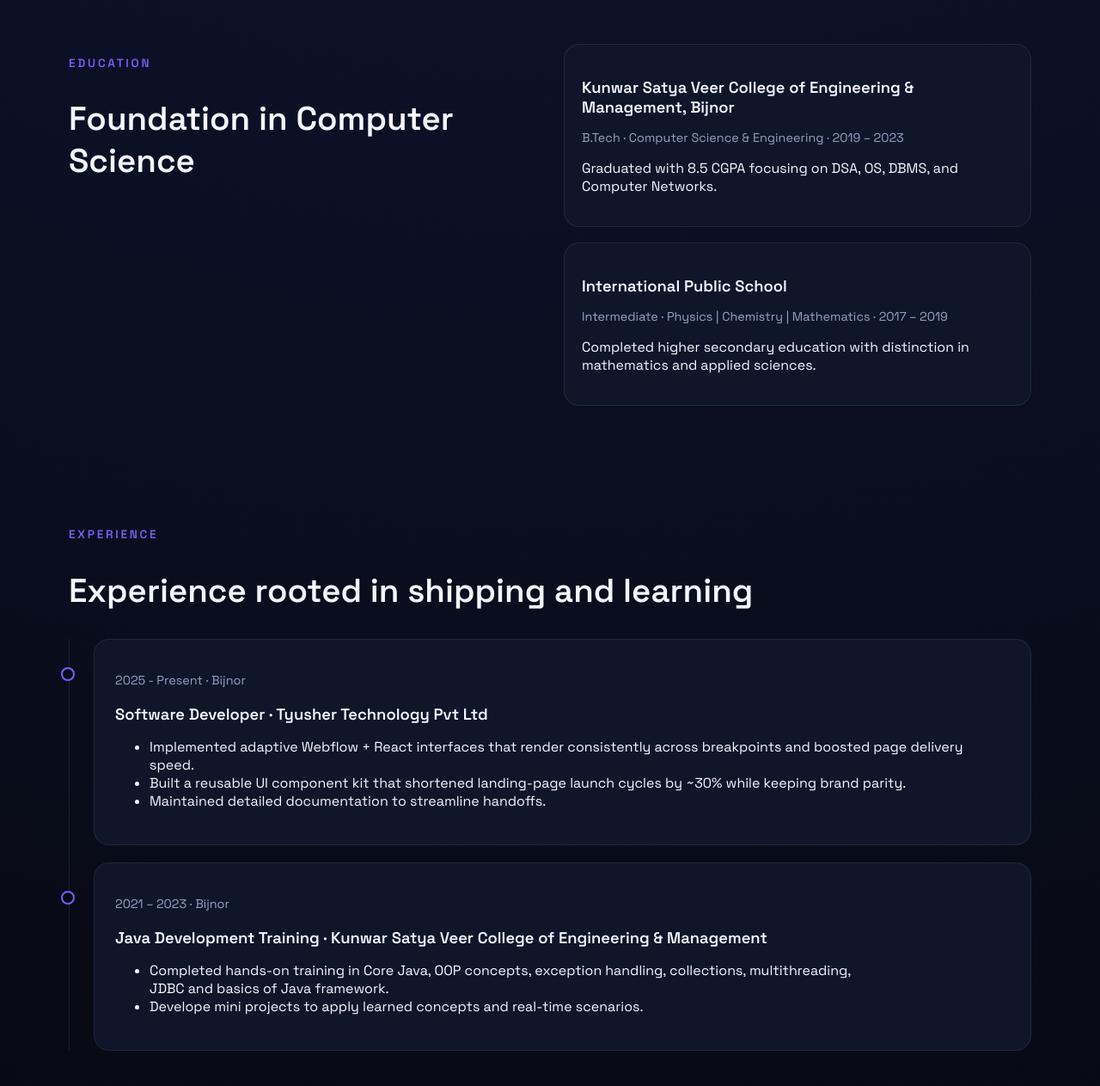
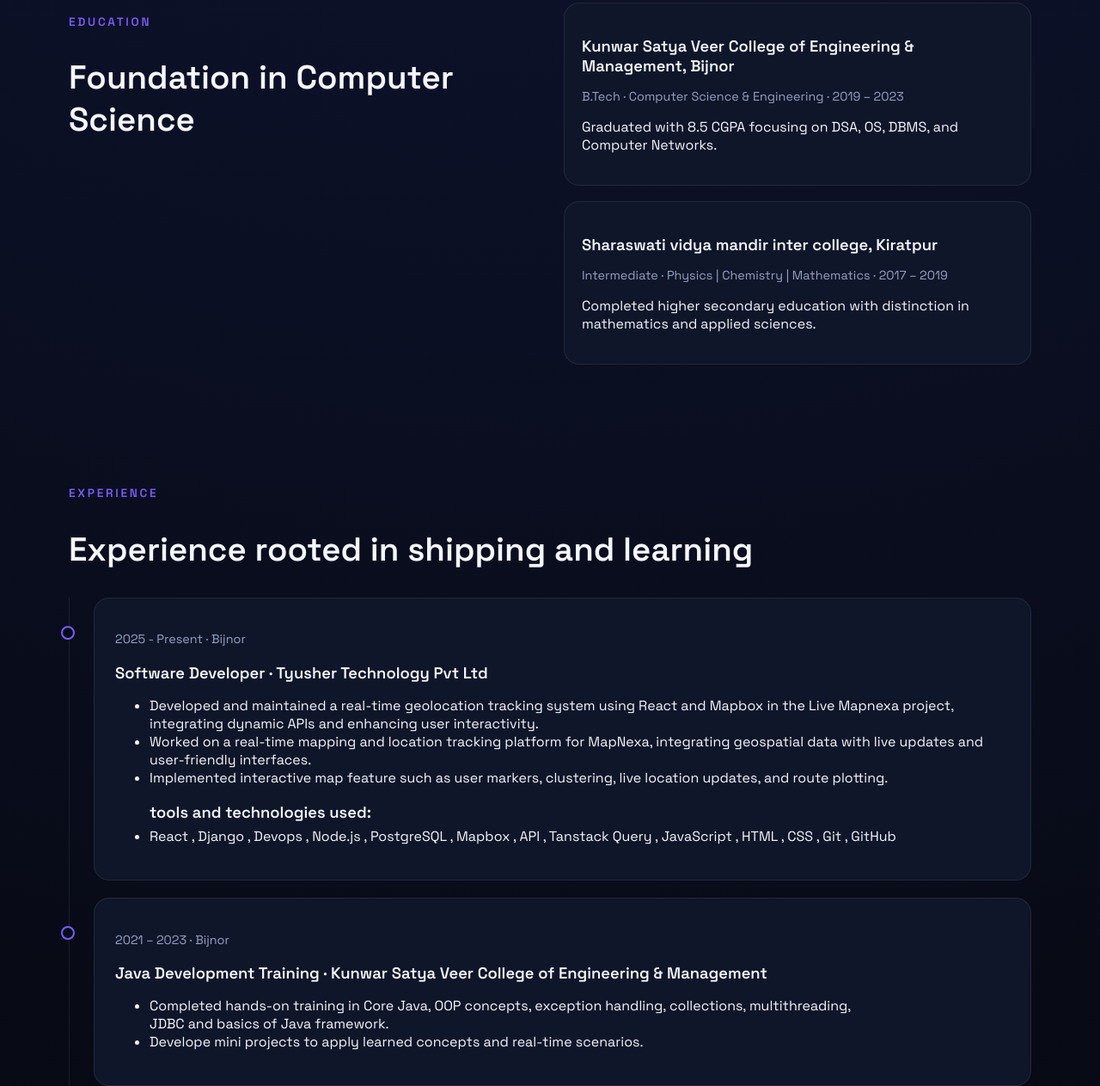
Before and after one commit to ishu9548/my-portfolio, a plain HTML site: page index.html in a window 1280 px wide. Shown: the part 1254-2517 px from the top of the page at 86% size. Drawn offline with Linux system fonts and the light colour scheme.

Commit message:
Update portfolio content: hide current job listing, update education details, and enhance project descriptions with specific technologies and features.

```diff
--- a/index.html
+++ b/index.html
@@ -41,7 +41,7 @@
             modern JavaScript tooling.
           </p>
           <ul class="hero-meta">
-            <li>Currently Working as a Software Developer · Tyusher Technology Pvt Ltd</li>
+          <!-- <li>Currently Working as a Software Developer · Tyusher Technology Pvt Ltd</li> -->
             <li>Java Development Training · Kunwar Satya Veer College of Engineering & Management</li>
             <li>Women Developer Hackathon (Google) finalist & Women Techmakers volunteer</li>
           </ul>
@@ -128,7 +128,7 @@
               <p>Graduated with 8.5 CGPA focusing on DSA, OS, DBMS, and Computer Networks.</p>
             </article>
             <article class="edu-card">
-              <h3>International Public School</h3>
+              <h3>Sharaswati vidya mandir inter college, Kiratpur</h3>
               <p class="meta">Intermediate · Physics | Chemistry | Mathematics · 2017 – 2019</p>
               <p>Completed higher secondary education with distinction in mathematics and applied sciences.</p>
             </article>
@@ -148,14 +148,19 @@
               </div>
               <ul>
                 <li>
-                  Implemented adaptive Webflow + React interfaces that render
-                  consistently across breakpoints and boosted page delivery speed.
+                  Developed and maintained a real-time geolocation tracking system using React
+                  and Mapbox in the Live Mapnexa project, integrating dynamic APIs and enhancing user interactivity.
+                <li>
+                  Worked on a real-time mapping and location tracking platform for MapNexa, integrating geospatial data
+                  with live updates and user-friendly interfaces.
                 </li>
-                <li>
-                  Built a reusable UI component kit that shortened landing-page
-                  launch cycles by ~30% while keeping brand parity.
+                <li>Implemented interactive map feature such as user markers, clustering, live location updates,
+                  and route plotting.
                 </li>
-                <li>Maintained detailed documentation to streamline handoffs.</li>
+                <h3>tools and technologies used:</h3>
+                <li>React , Django , Devops , Node.js , PostgreSQL , Mapbox , API ,
+                   Tanstack Query , JavaScript , HTML , CSS , Git , GitHub</li>
+
               </ul>
             </article>
             <article class="timeline-card">
```
